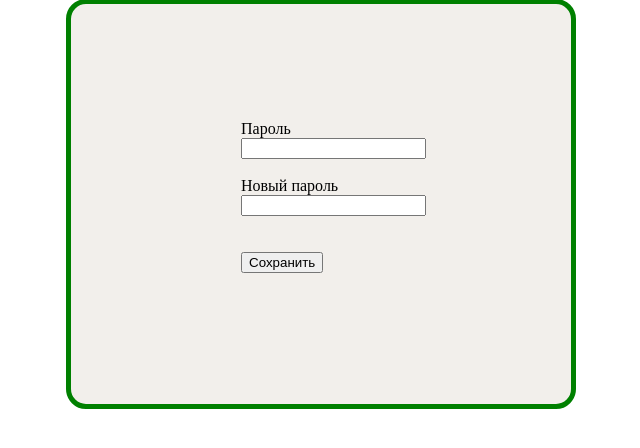
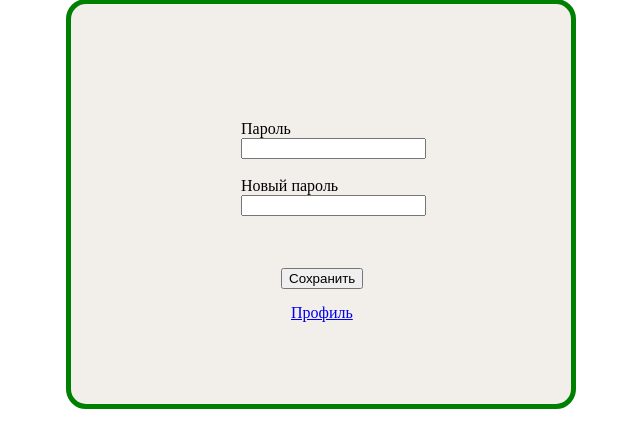
Before and after one commit to NikitaMikhailof/Pet, a Flask app: page /user_profile/bad1992/change_password in a window 1280 px wide. Shown: the part 109-557 px from the top of the page, without its empty margins (312-952 px from the left). Run offline with Flask 3, Linux system fonts and the light colour scheme; parts of the project's set-up code (start-up, migrations or seed data) failed here and were passed over; some libraries are stand-ins or nearby versions.

Commit message:
templates/update change_password.html

```diff
--- a/models.py
+++ b/models.py
@@ -9,12 +9,15 @@ class User(db.Model):
     id = db.Column(db.Integer, primary_key=True)
     username = db.Column(db.String(20), unique=True, nullable=False)
     password = db.Column(db.String(20), unique=False, nullable=False)
+    telephone = db.Column(db.String(20), nullable=True)
     email = db.Column(db.String(30), unique=True, nullable=False)
     name = db.Column(db.String(20), nullable=True)
     age = db.Column(db.Integer, nullable=True)
     address = db.Column(db.String(100), nullable=True)
     created_at = db.Column(db.DateTime, default=datetime.now)
     is_active = db.Column(db.Boolean, default=True)
+
+
 
 
     def __repr__(self):
--- a/static/css/change_password.css
+++ b/static/css/change_password.css
@@ -18,9 +18,12 @@
 
 }
 
+
+
+
 .flash {
     position: relative;
-    top: 80px;
+    top: 30px;
     right: 120px;
     width: 400px;
     height: 30px;
@@ -38,3 +41,18 @@
 	border: 1px solid #FF4343;
 	background: #FF9C9C;
 }
+
+#return_to_user_page {
+    position: absolute;
+    top: 220px;
+    left: 50px;
+    width: 400px;
+    height: 30px;
+}
+
+#submit_save {
+    position: relative;
+    left: 40px;
+    width: 400px;
+    height: 30px;
+}
--- a/templates/change_password.html
+++ b/templates/change_password.html
@@ -16,11 +16,12 @@
                 {{ form.new_password.label() }}<br>
                 {{ form.new_password() }}<br><br>
                 <br>
-                {{ form.submit() }}
+                <p id="submit_save">{{ form.submit() }}</p>
             </form>
             {% for cat, msg in get_flashed_messages(True) %}
             <div class="flash {{cat}}">{{msg}}</div>
             {% endfor %}
+            <a href="{{ url_for('user_profile', username=username) }}" id="return_to_user_page">Профиль</a>
         </div>
     </div>
 </body>
--- a/main.py
+++ b/views.py
@@ -51,7 +51,6 @@ def registration():
 @app.route('/login/', methods=['GET', 'POST'])
 def login():
     if 'userLogged' in session:
-        username=session['userLogged']
         return redirect(url_for('user_profile', username=session['userLogged']))
     form_login = LoginForm()
     if form_login.validate_on_submit():
@@ -68,7 +67,15 @@ def login():
 
 @app.route('/user_profile/<username>')
 def user_profile(username):
-    return render_template('user_profile.html', username = username)
+    user = User.query.filter_by(username='bad1992').first()
+    context = {'username': user.username,
+               'email': user.email,
+               'telephone': user.telephone,
+               'name': user.name,
+               'age': user.age,
+               'address': user.address,
+               'is_active': user.is_active}
+    return render_template('user_profile.html', **context)
 
 
 
@@ -128,18 +135,23 @@ def pageNotFount(error):
     return render_template('500.html')
 
 
-@app.cli.command("init-db")
-def init_db():
-    db.create_all()
-    print('OK')
+# @app.cli.command("init-db")
+# def init_db():
+#     db.create_all()
+#     print('OK')
 
 # user = User_profile.query.filter_by(username='bad1991').first()
 # user.username = 'Mark'
 
 # @app.cli.command("add-user")
 # def add_user():
-#     user = User_profile(username='username', password='passw',
-#                         email='mail@.com', name=None, age=None)
+#     user = User(username='bad1992',
+#                 password='bad1992',
+#                 email='mikhailoffnikita2016@yandex.ru',
+#                 name='Никита',
+#                 age=31,
+#                 telephone='+79821372456',
+#                 address = 'город Волжск ул. Дружбы д.13')
 
 #     db.session.add(user)
 #     db.session.commit()
@@ -148,8 +160,10 @@ def init_db():
 
 # @app.cli.command("edit-john")
 # def edit_user():
-#     user = User_profile.query.filter_by(username='john').first()
-#     user.email = 'new_email@example.com'
+#     user = User.query.filter_by(username='bad1992').first()
+#     user.telephone = '+79821372456'
+#     user.address = 'город Волжск ул. Дружбы д.13'
+#     user.name = 'Никита'
 #     db.session.commit()
 #     print('Edit John mail in DB!')
 
--- a/wsgi.py
+++ b/wsgi.py
@@ -1,4 +1,4 @@
-from main import app
+from views import app
 
 
 if __name__ == "__main__":
```
Also changed, not shown: templates/user_profile.html (+6 -6 lines), instance/mydatabase.db.
